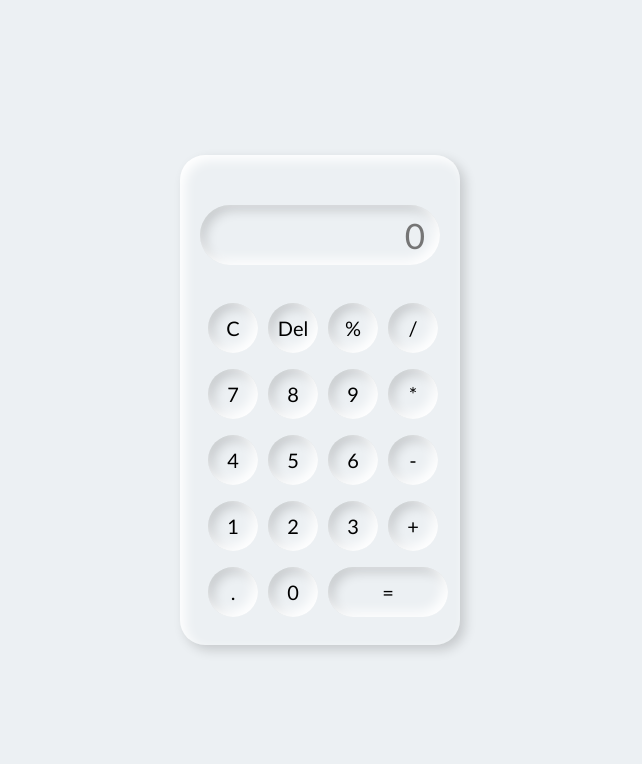
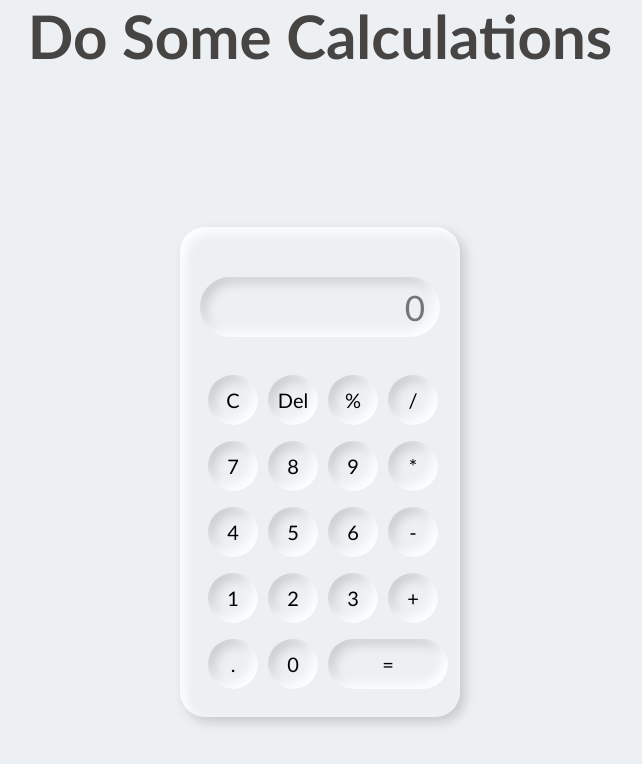
Before and after one commit to Naveen-7u6/WebCalc, a plain HTML site: page index.html in a window 1280 px wide. Shown: the whole page, without its empty margins (320-962 px from the left). Drawn offline with Linux system fonts and the light colour scheme.

Commit message:
Update index.html

```diff
--- a/index.html
+++ b/index.html
@@ -9,6 +9,7 @@
     <title>WebCalculator</title>
 </head>
 <body>
+    <h1>Do Some Calculations</h1>
     <div class = "container">
     <div class = "calculator">
     <input type="text" placeholder="0" id = "Calc-Output">
```
